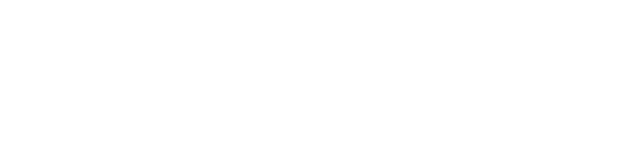
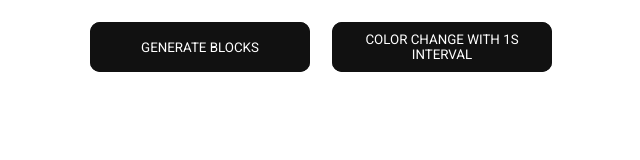
Before and after one commit to viaplsn/hw10-DOM, a plain HTML site: page src/index.html in a window 1280 px wide. Shown: the whole page, without its empty margins (319-959 px from the left). Drawn offline with Linux system fonts and the light colour scheme.

Commit message:
buttons for functions added.

```diff
--- a/src/index.html
+++ b/src/index.html
@@ -4,8 +4,13 @@
     <meta charset="UTF-8">
     <meta name="viewport" content="width=device-width, initial-scale=1.0">
     <title>DOM</title>
+    <link rel='stylesheet' href="style.css">
 </head>
 <body>
+    <main>
+        <button id="generate-button" class="glow-on-hover" type="button">Generate blocks</button>
+        <button id="change-button" class="glow-on-hover" type="button">Color change with 1s interval</button>
+    </main>
     <script src="script.js"></script>
 </body>
 </html>
--- a/src/script.js
+++ b/src/script.js
@@ -1,16 +1,22 @@
+const generateButton = document.getElementById('generate-button');
+generateButton.addEventListener('click', generateBlocks)
+
+const changeButton = document.getElementById('change-button');
+changeButton.addEventListener('click', generateBlocksInterval);
+
 function generateBlocks() {
     const body = document.querySelector('body');
-    body.insertAdjacentHTML("afterbegin", '<div class="container">');
+    body.insertAdjacentHTML("beforeend", '<div class="container">');
     const container = document.getElementsByClassName('container');
     for(let i = 0; i < 25; i++) {
         container[0].insertAdjacentHTML("afterbegin", '<div class="square">');
     }
     const square = document.querySelectorAll('.square');
-    container[0].style.cssText = "display: flex; flex-wrap: wrap; height: 250px; width: 250px";
     square.forEach(element => {
-        element.style.cssText = "display: inline-block; height: 50px; width: 50px";
+        element.classList.add('element');
         element.style.backgroundColor = '#' + (Math.random().toString(16) + '000000').substring(2,8).toUpperCase();
     });
+    generateButton.removeEventListener('click', generateBlocks);
 };
 
 function generateBlocksInterval() {
@@ -20,4 +26,7 @@ function generateBlocksInterval() {
             element.style.backgroundColor = '#' + (Math.random().toString(16) + '000000').substring(2,8).toUpperCase();
         });
     }, 1000);
+    if(square.length > 0) {
+        changeButton.removeEventListener('click', generateBlocksInterval);
+    };
 };
--- /dev/null
+++ b/src/style.css
@@ -0,0 +1,88 @@
+@import url('https://fonts.googleapis.com/css2?family=Roboto&display=swap');
+*, *::before, *::after {
+    margin: 0;
+    box-sizing: border-box;
+}
+body {
+    position: relative;
+    display: flex;
+    flex-direction: column;
+    justify-content: center;
+    align-items: center;
+    height: 100vh;
+}
+main {
+    position: absolute;
+    top: 22px;
+    gap: 22px;
+    display: flex;
+    flex-direction: row;
+    align-items: center;
+    justify-content: center;
+}
+.container {
+    display: flex;
+    flex-wrap: wrap;
+    height: 250px;
+    width: 250px
+}
+.element {
+    display: inline-block;
+    height: 50px;
+    width: 50px;
+}
+.glow-on-hover {
+    width: 220px;
+    height: 50px;
+    border: none;
+    outline: none;
+    color: #fff;
+    background: #111;
+    cursor: pointer;
+    position: relative;
+    z-index: 0;
+    border-radius: 10px;
+    font-family: 'Roboto', sans-serif;
+    text-transform: uppercase;
+}
+.glow-on-hover:before {
+    content: '';
+    background: linear-gradient(45deg, #ff0000, #ff7300, #fffb00, #48ff00, #00ffd5, #002bff, #7a00ff, #ff00c8, #ff0000);
+    position: absolute;
+    top: -2px;
+    left:-2px;
+    background-size: 400%;
+    z-index: -1;
+    filter: blur(5px);
+    width: calc(100% + 4px);
+    height: calc(100% + 4px);
+    animation: glowing 20s linear infinite;
+    opacity: 0;
+    transition: opacity .3s ease-in-out;
+    border-radius: 10px;
+}
+.glow-on-hover:active {
+    color: #000
+}
+.glow-on-hover:active:after {
+    background: transparent;
+}
+.glow-on-hover:hover:before {
+    opacity: 1;
+}
+.glow-on-hover:after {
+    z-index: -1;
+    content: '';
+    position: absolute;
+    width: 100%;
+    height: 100%;
+    background: #111;
+    left: 0;
+    top: 0;
+    border-radius: 10px;
+}
+@keyframes glowing {
+    0% { background-position: 0 0; }
+    50% { background-position: 400% 0; }
+    100% { background-position: 0 0; }
+}
```
